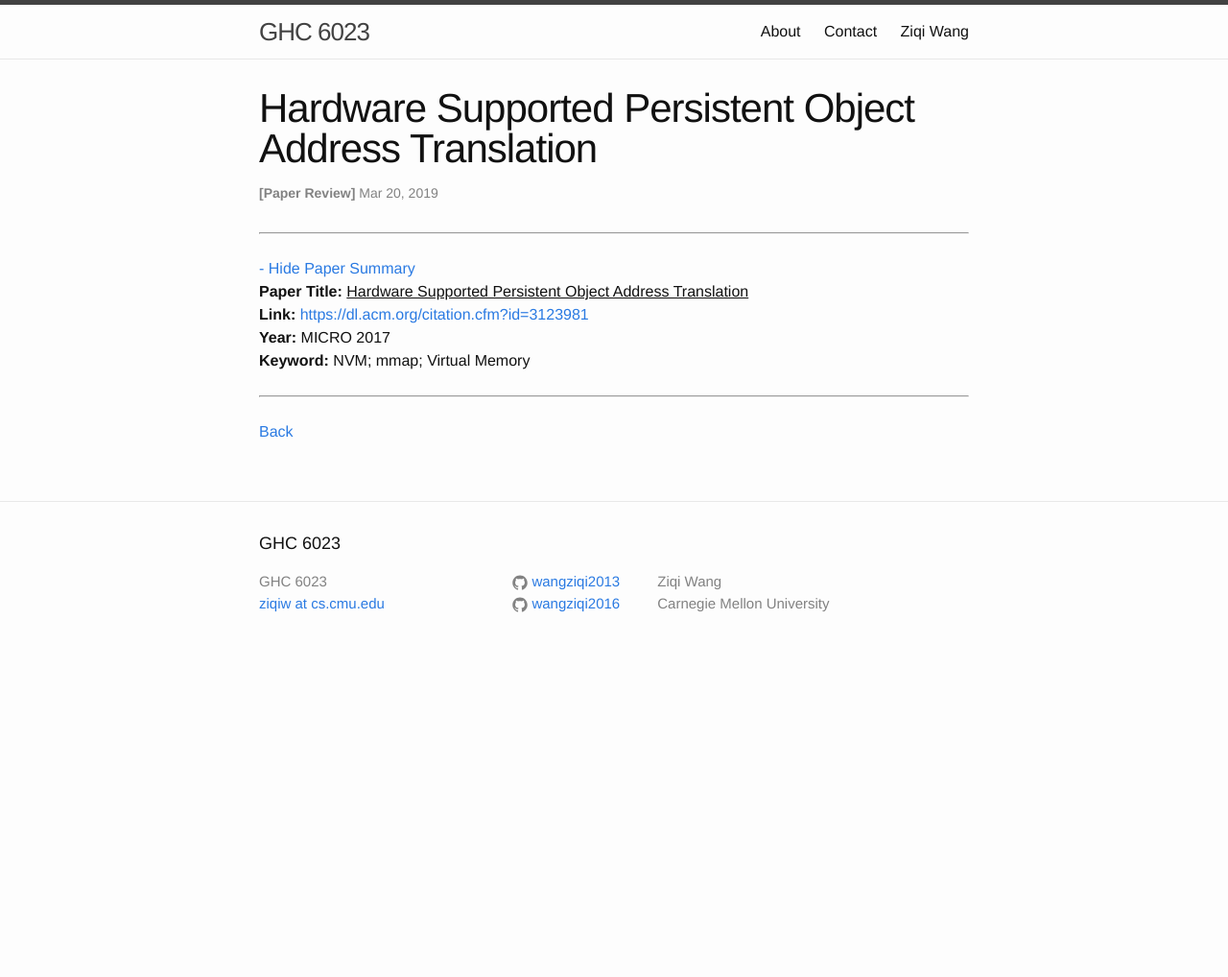
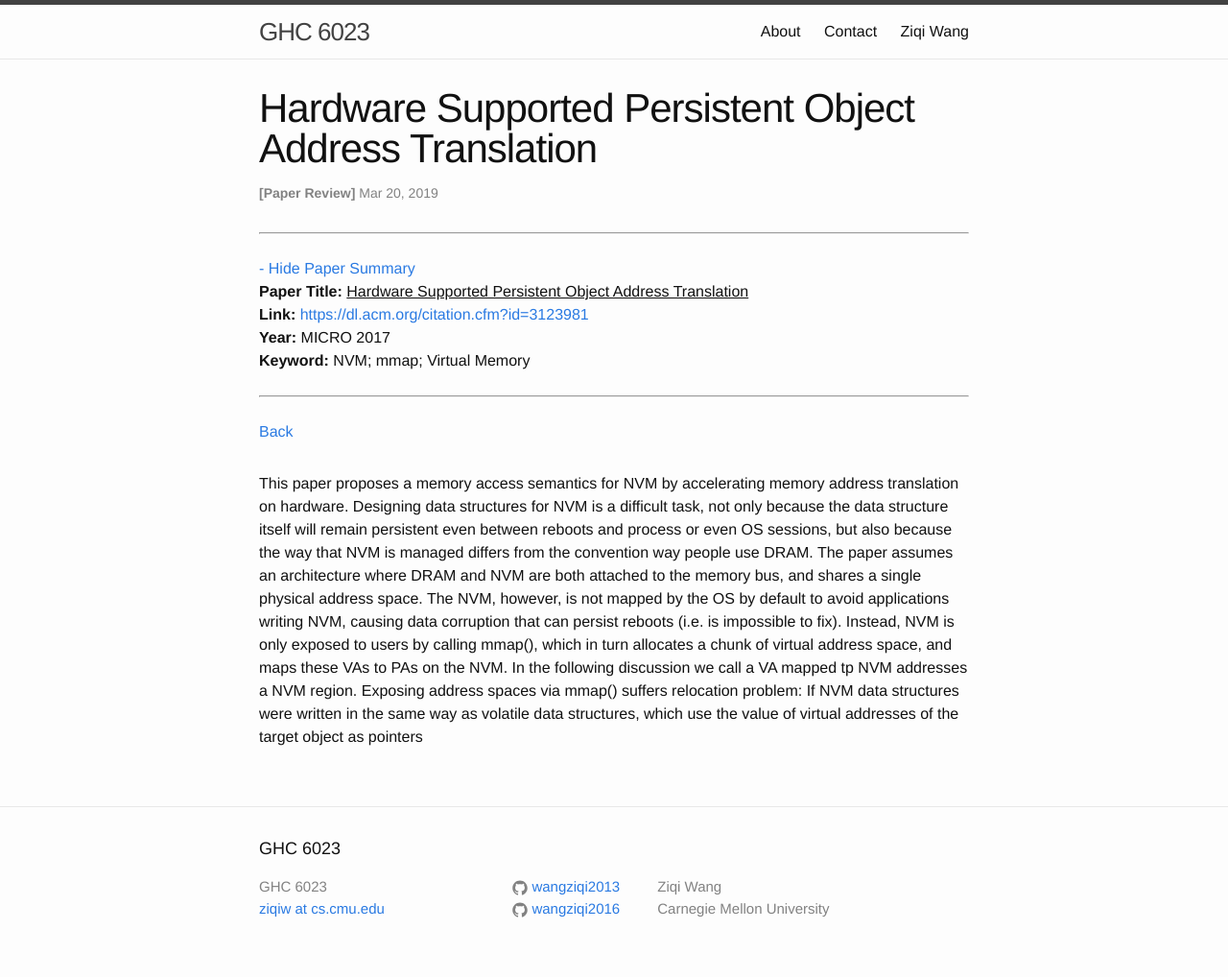
Before and after one commit to wangziqi2013/wangziqi2013.github.io, a Jekyll site: the page built from _posts/2019-03-19-hardware-supported-persist-obj-addr-xlat.markdown, in a window 1280 px wide. Shown: the whole page at 96% size. Built offline with Jekyll 4.4.1, drawn with Linux system fonts in a browser that asks for light colours; before the commit the page ends 900 px from its top, so only the background shows below that.

Commit message:
Stating problem

```diff
--- a/_posts/2019-03-19-hardware-supported-persist-obj-addr-xlat.markdown
+++ b/_posts/2019-03-19-hardware-supported-persist-obj-addr-xlat.markdown
@@ -12,3 +12,14 @@ htm_cd:
 htm_cr:
 version_mgmt:
 ---
+
+This paper proposes a memory access semantics for NVM by accelerating memory address translation on hardware. Designing
+data structures for NVM is a difficult task, not only because the data structure itself will remain persistent even between
+reboots and process or even OS sessions, but also because the way that NVM is managed differs from the convention way
+people use DRAM. The paper assumes an architecture where DRAM and NVM are both attached to the memory bus, and shares
+a single physical address space. The NVM, however, is not mapped by the OS by default to avoid applications writing
+NVM, causing data corruption that can persist reboots (i.e. is impossible to fix). Instead, NVM is only exposed to users
+by calling mmap(), which in turn allocates a chunk of virtual address space, and maps these VAs to PAs on the NVM. In the
+following discussion we call a VA mapped tp NVM addresses a NVM region. Exposing address spaces via mmap() suffers relocation
+problem: If NVM data structures were written in the same way as volatile data structures, which use the value of virtual
+addresses of the target object as pointers
```
